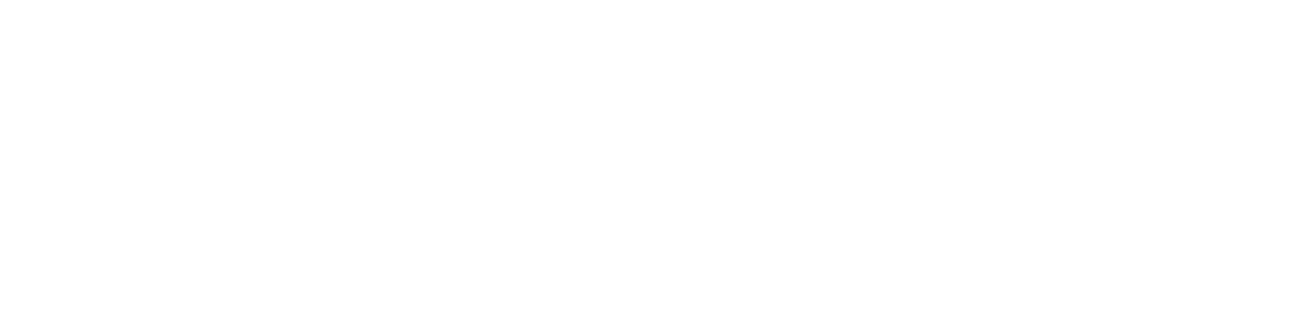
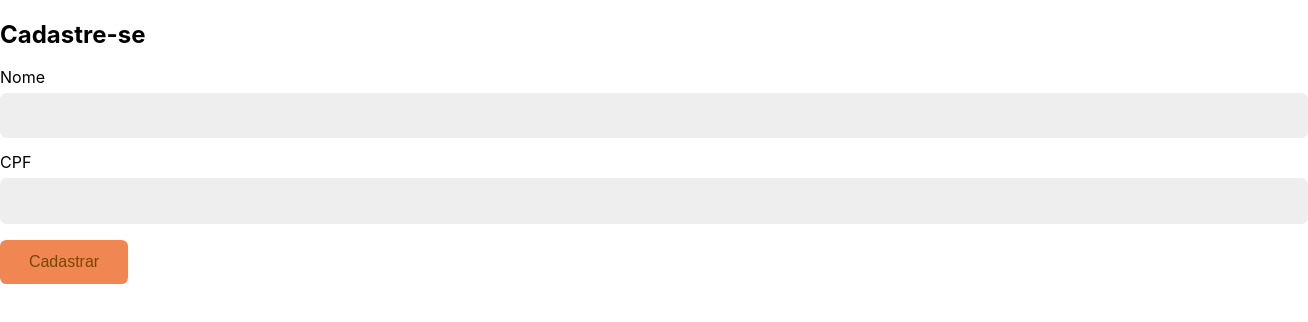
Before and after one commit to eduardopds/vacinabrasil, a React (Create React App) app in the folder frontend/: page /cadastro in a window 1280 px wide. Before the commit this address had no page. Shown: the top 322 px of the page, 1308 px wide, since content can reach past the window. Built offline with nearby package versions, Linux system fonts and the light colour scheme.

Commit message:
Iniciando tela de cadastro

```diff
--- a/frontend/src/App.js
+++ b/frontend/src/App.js
@@ -2,12 +2,14 @@ import "./App.css";
 import Listagem from "./Components/Listagem";
 import { BrowserRouter, Routes, Route } from "react-router-dom";
 import React from "react";
+import UserCreate from "./Components/User/UserCreate";
 
 const App = () => {
   return (
     <BrowserRouter>
       <Routes>
         <Route path={"/"} element={<Listagem filter="default" />} />
+        <Route path={"/cadastro"} element={<UserCreate></UserCreate>} />
       </Routes>
     </BrowserRouter>
   );
--- /dev/null
+++ b/frontend/src/Components/Forms/Button.js
@@ -0,0 +1,12 @@
+import React from "react";
+import styles from "./Button.module.css";
+
+const Button = ({ children, ...props }) => {
+  return (
+    <button {...props} className={styles.button}>
+      {children}
+    </button>
+  );
+};
+
+export default Button;
--- /dev/null
+++ b/frontend/src/Components/Forms/Button.module.css
@@ -0,0 +1,23 @@
+.button {
+  font-size: 1rem;
+  cursor: pointer;
+  border: none;
+  border-radius: 0.4rem;
+  background: #f08652;
+  color: #764701;
+  padding: 0.8rem 1.2rem;
+  box-sizing: border-box;
+  transition: 0.1s;
+  min-width: 8rem;
+}
+
+.button:hover,
+.button:focus {
+  outline: none;
+  box-shadow: 0 0 0 3px #fea, 0 0 0 4px #fb1;
+}
+
+.button:disabled {
+  opacity: 0.5;
+  cursor: wait;
+}
--- /dev/null
+++ b/frontend/src/Components/Forms/Input.js
@@ -0,0 +1,24 @@
+import React from "react";
+import styles from "./Input.module.css";
+
+const Input = ({ label, type, name, value, onChange, error, onBlur }) => {
+  return (
+    <div className={styles.wrapper}>
+      <label className={styles.label} htmlFor={name}>
+        {label}
+      </label>
+      <input
+        id={name}
+        name={name}
+        className={styles.input}
+        type={type}
+        value={value}
+        onChange={onChange}
+        onBlur={onBlur}
+      />
+      {error && <p className={styles.error}>{error}</p>}
+    </div>
+  );
+};
+
+export default Input;
--- /dev/null
+++ b/frontend/src/Components/Forms/Input.module.css
@@ -0,0 +1,35 @@
+.wrapper {
+  margin: 1rem 0;
+}
+
+.input {
+  border: 1px solid #eee;
+  display: block;
+  width: 100%;
+  font-size: 1rem;
+  padding: 0.8rem;
+  border-radius: 0.4rem;
+  background: #eee;
+  transition: 0.1s;
+}
+
+.input:focus,
+.input:hover {
+  outline: none;
+  border-color: #fb1;
+  background: white;
+  box-shadow: 0 0 0 3px #fea;
+}
+
+.label {
+  display: block;
+  font-size: 1rem;
+  line-height: 1;
+  padding-bottom: 0.5rem;
+}
+
+.error {
+  color: #f31;
+  font-size: 0.875rem;
+  margin-top: 0.25rem;
+}
--- a/frontend/src/Components/Listagem.js
+++ b/frontend/src/Components/Listagem.js
@@ -1,7 +1,7 @@
 import React, { useEffect } from "react";
 import useFetch from "../Hooks/useFetch";
 import { USER_GET } from "../api";
-import User from "./User";
+import User from "./User/User";
 import "./Listagem.css";
 
 const Listagem = ({ filter }) => {
@@ -24,6 +24,7 @@ const Listagem = ({ filter }) => {
     return (
       <table>
         <thead>
+          <tr>
             <th>Nome</th>
             <th>CPF</th>
             <th>Primeira Dose - Vacina</th>
@@ -32,6 +33,7 @@ const Listagem = ({ filter }) => {
             <th>Segunda Dose - Data</th>
             <th>Reforço - Vacina</th>
             <th>Reforço - Data</th>
+          </tr>
         </thead>
 
         <tbody>
--- a/frontend/src/Components/User.js
+++ /dev/null
@@ -1,19 +0,0 @@
-import React from "react";
-import "./User.css";
-
-const User = ({ user }) => {
-  return (
-    <tr key={user.id}>
-      <td>{user.name}</td>
-      <td>{user.cpf}</td>
-      <td>{user.first_dose_vaccine}</td>
-      <td>{user.first_dose_date}</td>
-      <td>{user.second_dose_vaccine}</td>
-      <td>{user.second_dose_date}</td>
-      <td>{user.third_dose_vaccine}</td>
-      <td>{user.third_dose_date}</td>
-    </tr>
-  );
-};
-
-export default User;
--- /dev/null
+++ b/frontend/src/Components/User/User.js
@@ -0,0 +1,19 @@
+import React from "react";
+import "./User.css";
+
+const User = ({ user }) => {
+  return (
+    <tr key={user.id}>
+      <td>{user.name}</td>
+      <td>{user.cpf}</td>
+      <td>{user.first_dose_vaccine ? user.first_dose_vaccine : "-"}</td>
+      <td>{user.first_dose_date ? user.first_dose_date : "-"}</td>
+      <td>{user.second_dose_vaccine ? user.second_dose_vaccine : "-"}</td>
+      <td>{user.second_dose_date ? user.second_dose_date : "-"}</td>
+      <td>{user.third_dose_vaccine ? user.third_dose_vaccine : "-"}</td>
+      <td>{user.third_dose_date ? user.third_dose_date : "-"}</td>
+    </tr>
+  );
+};
+
+export default User;
--- /dev/null
+++ b/frontend/src/Components/User/UserCreate.js
@@ -0,0 +1,50 @@
+import React from "react";
+import "./UserCreate.css";
+import useForm from "../../Hooks/useForm";
+import useFetch from "../../Hooks/useFetch";
+import Input from "../Forms/Input";
+import Button from "../Forms/Button";
+
+import { USER_POST } from "../../api";
+
+const UserCreate = () => {
+  const name = useForm();
+  const cpf = useForm();
+  const firstDoseVaccine = useForm();
+  const firstDoseDate = useForm();
+  const secondDoseVaccine = useForm();
+  const secondDoseDate = useForm();
+  const thirdDoseVaccine = useForm();
+  const thirdDoseDate = useForm();
+
+  const { loading, error, request } = useFetch();
+
+  async function handleSubmit(event) {
+    event.preventDefault();
+    const { url, options } = USER_POST({
+      name: name.value,
+      cpf: cpf.value,
+    });
+    const { response } = await request(url, options);
+
+    if (response.ok) console.log("ir pra listagem");
+  }
+
+  return (
+    <section className="animeLeft">
+      <h1 className="title">Cadastre-se</h1>
+      <form onSubmit={handleSubmit}>
+        <Input label="Nome" type="text" name="nome" {...name} />
+        <Input label="CPF" type="cpf" name="cpf" {...cpf} />
+        {loading ? (
+          <Button disabled>Cadastrando...</Button>
+        ) : (
+          <Button>Cadastrar</Button>
+        )}
+        {/* <Error error={error} /> */}
+      </form>
+    </section>
+  );
+};
+
+export default UserCreate;
--- /dev/null
+++ b/frontend/src/Hooks/useForm.js
@@ -0,0 +1,57 @@
+import React from "react";
+
+const types = {
+  email: {
+    regex:
+      /^(([^<>()[\]\\.,;:\s@"]+(\.[^<>()[\]\\.,;:\s@"]+)*)|(".+"))@((\[[0-9]{1,3}\.[0-9]{1,3}\.[0-9]{1,3}\.[0-9]{1,3}\])|(([a-zA-Z\-0-9]+\.)+[a-zA-Z]{2,}))$/,
+    message: "Preencha com um email válido",
+  },
+  password: {
+    regex: /^(?=.*\d)(?=.*[a-z])(?=.*[A-Z])[0-9a-zA-Z]{8,}$/,
+    message:
+      "A senha precisa ter 1 caractere maiúsculo, 1 minúsculo e 1 dígito. Com no mínimo 8 caracteres",
+  },
+  number: {
+    regex: /^\d+$/,
+    message: "Utilize números apenas..",
+  },
+};
+
+const useForm = (type) => {
+  const [value, setValue] = React.useState("");
+  const [error, setError] = React.useState(null);
+
+  function validate(value) {
+    if (type === false) return true;
+    // if (value.length === 0) {
+    //   setError("Preencha um valor.");
+    //   return false;
+    // } else
+
+    if (types[type] && !types[type].regex.test(value)) {
+      setError(types[type].message);
+      return false;
+    } else {
+      setError(null);
+      return true;
+    }
+  }
+
+  //Fazer validação pra desabilitar button do form
+
+  function onChange({ target }) {
+    if (error) validate(target.value);
+    setValue(target.value);
+  }
+
+  return {
+    value,
+    setValue,
+    onChange,
+    error,
+    validate: () => validate(value),
+    onBlur: () => validate(value),
+  };
+};
+
+export default useForm;
```
Also changed, not shown: frontend/src/Components/User/User.css (renamed from frontend/src/Components/User.css), frontend/src/Components/User/UserCreate.css (added). Lines whose indentation alone changed are shown as unchanged.
